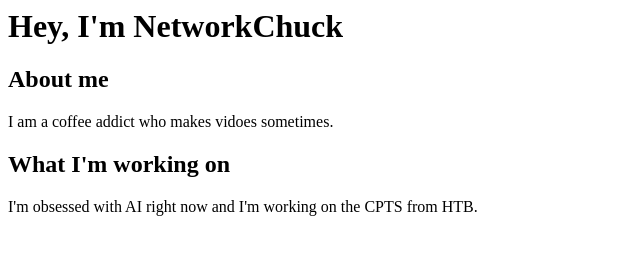
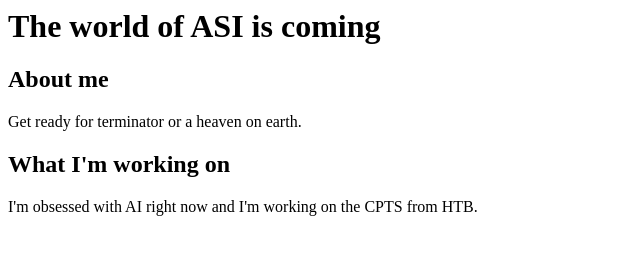
Before and after one commit to Backfire80/mani, a plain HTML site: page index.html in a window 1280 px wide. Shown: the whole page, without its empty margins (0-640 px from the left). Drawn offline with Linux system fonts and the light colour scheme.

Commit message:
Update index.html

```diff
--- a/index.html
+++ b/index.html
@@ -1,12 +1,12 @@
 
 <html>
     <h1>
-        Hey, I'm NetworkChuck
+        The world of ASI is coming
     </h1>
     <body>
         <h2>About me</h2>
         <p>
-            I am a coffee addict who makes vidoes sometimes.
+            Get ready for terminator or a heaven on earth.
         </p>
         <h2>What I'm working on</h2>
         <p>
```
